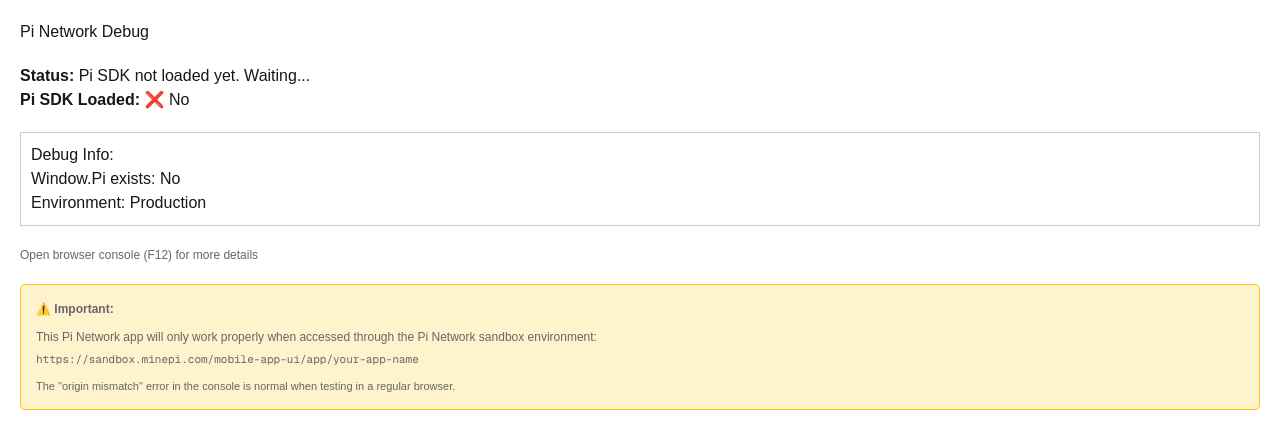
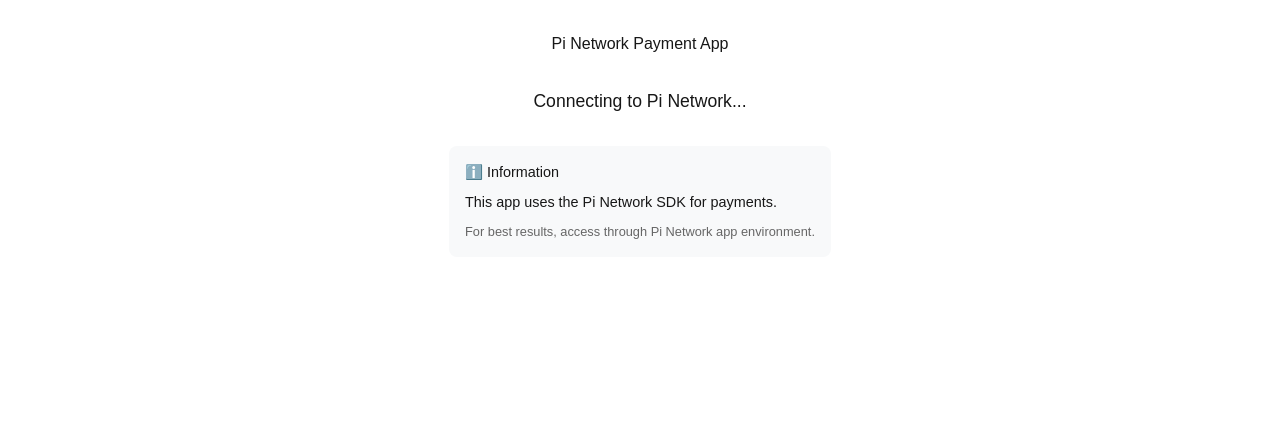
Before and after one commit to jpveneracion/pi-test, a Next.js app: page / in a window 1280 px wide. Shown: the top 448 px of the page. Built offline with nearby package versions, Linux system fonts and the light colour scheme.

Commit message:
implemented the official pi-sdk-nextjs demo app

```diff
--- a/app/api/approve/approve.js
+++ /dev/null
@@ -1,26 +0,0 @@
-import { NextResponse } from "next/server";
-
-export async function POST(req) {
-  const { paymentId } = await req.json();
-
-  try {
-    const res = await fetch(
-      `https://api.minepi.com/v2/payments/${paymentId}/approve`,
-      {
-        method: "POST",
-        headers: {
-          Authorization: `Key ${process.env.PI_API_KEY}`,
-        },
-      }
-    );
-
-    const data = await res.json();
-
-    return NextResponse.json({ success: true, data });
-  }  catch (err) {
-  return NextResponse.json({
-    error: true,
-    message: err.message,
-  });
-}
-}
--- a/app/api/complete/route.js
+++ /dev/null
@@ -1,28 +0,0 @@
-import { NextResponse } from "next/server";
-
-export async function POST(req) {
-  const { paymentId, txid } = await req.json();
-
-  try {
-    const res = await fetch(
-      `https://api.minepi.com/v2/payments/${paymentId}/complete`,
-      {
-        method: "POST",
-        headers: {
-          Authorization: `Key ${process.env.PI_API_KEY}`,
-          "Content-Type": "application/json",
-        },
-        body: JSON.stringify({ txid }),
-      }
-    );
-
-    const data = await res.json();
-
-    return NextResponse.json({ success: true, data });
-  } catch (err) {
-  return NextResponse.json({
-    error: true,
-    message: err.message,
-  });
-}
-}
--- a/app/api/pi_payment/approve/route.ts
+++ /dev/null
@@ -1,7 +0,0 @@
-import { NextRequest, NextResponse } from 'next/server';
-import { approvePOST } from 'pi-sdk-nextjs';
-
-export async function POST(req: NextRequest) {
-  // TODO: Fill this handler with Pi logic or call out to your SDK
-  return approvePOST(req);
-}
--- a/app/api/pi_payment/cancel/route.ts
+++ /dev/null
@@ -1,7 +0,0 @@
-import { NextRequest, NextResponse } from 'next/server';
-import { cancelPOST } from 'pi-sdk-nextjs';
-
-export async function POST(req: NextRequest) {
-  // TODO: Fill this handler with Pi logic or call out to your SDK
-  return cancelPOST(req);
-}
--- a/app/api/pi_payment/complete/route.ts
+++ /dev/null
@@ -1,7 +0,0 @@
-import { NextRequest, NextResponse } from 'next/server';
-import { completePOST } from 'pi-sdk-nextjs';
-
-export async function POST(req: NextRequest) {
-  // TODO: Fill this handler with Pi logic or call out to your SDK
-  return completePOST(req);
-}
--- a/app/api/pi_payment/error/route.ts
+++ /dev/null
@@ -1,7 +0,0 @@
-import { NextRequest, NextResponse } from 'next/server';
-import { errorPOST } from 'pi-sdk-nextjs';
-
-export async function POST(req: NextRequest) {
-  // TODO: Fill this handler with Pi logic or call out to your SDK
-  return errorPOST(req);
-}
--- a/app/api/pi_payment/incomplete/route.ts
+++ /dev/null
@@ -1,7 +0,0 @@
-import { NextRequest, NextResponse } from 'next/server';
-import { incompletePOST } from 'pi-sdk-nextjs';
-
-export async function POST(req: NextRequest) {
-  // TODO: Fill this handler with Pi logic or call out to your SDK
-  return incompletePOST(req);
-}
--- a/app/layout.tsx
+++ b/app/layout.tsx
@@ -14,8 +14,8 @@
 });
 
 export const metadata: Metadata = {
-  title: "Create Next App",
-  description: "Generated by create next app",
+  title: "Pi Network Payment App",
+  description: "Simple Pi Network payment integration",
 };
 
 export default function RootLayout({
@@ -29,7 +29,10 @@
       className={`${geistSans.variable} ${geistMono.variable} h-full antialiased`}
     >
       <body className="min-h-full flex flex-col">
-        <Script src="https://sdk.minepi.com/pi-sdk.js" strategy="beforeInteractive" />
+        <Script
+          src="https://sdk.minepi.com/pi-sdk.js"
+          strategy="beforeInteractive"
+        />
         {children}
       </body>
     </html>
--- a/app/page.js
+++ b/app/page.js
@@ -3,100 +3,160 @@
 import { useEffect, useState } from "react";
 
 export default function Home() {
-  const [status, setStatus] = useState("Initializing...");
-  const [piSdkLoaded, setPiSdkLoaded] = useState(false);
-  const [windowPiExists, setWindowPiExists] = useState(false);
+  const [user, setUser] = useState(null);
+  const [status, setStatus] = useState("Connecting to Pi Network...");
+  const [piReady, setPiReady] = useState(false);
 
   useEffect(() => {
-    let retryTimeout;
+    let checkInterval;
 
-    async function initPi() {
+    const initPi = async () => {
       try {
-        setStatus("Checking for Pi SDK...");
+        // Wait for Pi SDK to load
+        const waitForPi = () => {
+          return new Promise((resolve) => {
+            if (window.Pi) {
+              resolve(window.Pi);
+            } else {
+              checkInterval = setInterval(() => {
+                if (window.Pi) {
+                  clearInterval(checkInterval);
+                  resolve(window.Pi);
+                }
+              }, 500);
+            }
+          });
+        };
 
-        // Check if Pi SDK exists and is loaded
-        if (window.Pi && window.Pi.init) {
-          setWindowPiExists(true);
-          setStatus("Pi SDK found! Initializing...");
+        const Pi = await waitForPi();
 
-          // Initialize Pi SDK first
-          window.Pi.init({
+        // Initialize Pi SDK
+        Pi.init({
           version: "2.0",
           sandbox: process.env.NEXT_PUBLIC_PI_SANDBOX !== "false",
         });
 
-          setPiSdkLoaded(true);
-          setStatus("Pi SDK initialized! Waiting for connection...");
+        setPiReady(true);
+        setStatus("Authenticating...");
 
-          // Wait a bit for init to complete before authenticating
-          setTimeout(async () => {
-            try {
-              setStatus("Attempting authentication...");
-
-              // Try to authenticate
-              const auth = await window.Pi.authenticate(
+        // Authenticate user
+        const auth = await Pi.authenticate(
           ["username", "payments"],
           (payment) => {
             console.log("Incomplete payment found:", payment);
           }
         );
 
-              setStatus(`✅ Authenticated as: ${auth.user.username}`);
-            } catch (authError) {
-              setStatus(`Auth Error: ${authError.message}`);
-              console.error("Authentication Error:", authError);
+        setUser(auth.user);
+        setStatus("Ready");
+      } catch (error) {
+        setStatus("Connection failed. Please use Pi Network app.");
+        console.error("Pi SDK error:", error);
       }
-          }, 1000);
+    };
 
-        } else {
-          setWindowPiExists(false);
-          setStatus("Pi SDK not loaded yet. Waiting...");
-          // Wait and try again
-          retryTimeout = setTimeout(initPi, 1000);
-        }
-      } catch (error) {
-        setStatus(`Error: ${error.message}`);
-        console.error("Pi SDK Error:", error);
-      }
-    }
-
-    // Start initialization
     initPi();
 
-    // Cleanup
     return () => {
-      if (retryTimeout) clearTimeout(retryTimeout);
+      if (checkInterval) clearInterval(checkInterval);
     };
   }, []);
 
+  const handlePayment = async () => {
+    if (!window.Pi || !piReady) {
+      alert("Pi Network is not ready. Please try again.");
+      return;
+    }
+
+    try {
+      const paymentData = {
+        amount: 1,
+        memo: "Test Payment",
+        metadata: { itemId: "test-1" },
+      };
+
+      const callbacks = {
+        onReadyForServerApproval: (paymentId) => {
+          console.log("Payment ready for approval:", paymentId);
+          // TODO: Call your backend API to approve payment
+        },
+        onReadyForServerCompletion: (paymentId, txid) => {
+          console.log("Payment completed:", paymentId, txid);
+          alert("Payment completed successfully!");
+          // TODO: Call your backend API to complete payment
+        },
+        onCancel: (paymentId) => {
+          console.log("Payment cancelled:", paymentId);
+          setStatus("Payment cancelled");
+        },
+        onError: (error) => {
+          console.error("Payment error:", error);
+          setStatus("Payment failed");
+        },
+      };
+
+      await window.Pi.createPayment(paymentData, callbacks);
+    } catch (error) {
+      console.error("Payment error:", error);
+      alert("Payment failed. Please try again.");
+    }
+  };
+
   return (
-    <main style={{ padding: 20 }}>
-      <h1>Pi Network Debug</h1>
+    <main style={{ padding: "2rem", maxWidth: "600px", margin: "0 auto" }}>
+      <h1 style={{ textAlign: "center", marginBottom: "2rem" }}>
+        Pi Network Payment App
+      </h1>
 
-      <div style={{ marginTop: 20 }}>
-        <p><strong>Status:</strong> {status}</p>
-        <p><strong>Pi SDK Loaded:</strong> {piSdkLoaded ? "✅ Yes" : "❌ No"}</p>
+      <div style={{ textAlign: "center", marginBottom: "2rem" }}>
+        <p style={{ fontSize: "1.1rem" }}>{status}</p>
       </div>
 
-      <div style={{ marginTop: 20, padding: 10, border: "1px solid #ccc" }}>
-        <h3>Debug Info:</h3>
-        <p>Window.Pi exists: {windowPiExists ? "Yes" : "No"}</p>
-        <p>Environment: {process.env.NEXT_PUBLIC_PI_SANDBOX === "true" ? "Sandbox" : "Production"}</p>
+      {user && (
+        <div style={{ textAlign: "center" }}>
+          <p style={{ marginBottom: "1rem" }}>
+            Welcome, <strong>{user.username}</strong>!
+          </p>
+          <button
+            onClick={handlePayment}
+            style={{
+              padding: "1rem 2rem",
+              backgroundColor: "#7b2cbf",
+              color: "white",
+              border: "none",
+              borderRadius: "8px",
+              fontSize: "1rem",
+              cursor: "pointer",
+              fontWeight: "bold",
+            }}
+            onMouseOver={(e) =>
+              (e.target.style.backgroundColor = "#9d4edd")
+            }
+            onMouseOut={(e) =>
+              (e.target.style.backgroundColor = "#7b2cbf")
+            }
+          >
+            Pay 1 Pi
+          </button>
         </div>
+      )}
 
-      <div style={{ marginTop: 20, fontSize: 12, color: "#666" }}>
-        <p>Open browser console (F12) for more details</p>
-
-        <div style={{ marginTop: 20, padding: 15, backgroundColor: "#fff3cd", border: "1px solid #ffc107", borderRadius: 5 }}>
-          <strong>⚠️ Important:</strong>
-          <p style={{ marginTop: 10 }}>This Pi Network app will only work properly when accessed through the Pi Network sandbox environment:</p>
-          <p style={{ marginTop: 5, fontSize: 11 }}>
-            <code>https://sandbox.minepi.com/mobile-app-ui/app/your-app-name</code>
+      <div
+        style={{
+          marginTop: "2rem",
+          padding: "1rem",
+          backgroundColor: "#f8f9fa",
+          borderRadius: "8px",
+          fontSize: "0.9rem",
+        }}
+      >
+        <h3 style={{ marginBottom: "0.5rem" }}>ℹ️ Information</h3>
+        <p style={{ marginBottom: "0.5rem" }}>
+          This app uses the Pi Network SDK for payments.
         </p>
-          <p style={{ marginTop: 10, fontSize: 11 }}>
-            The &quot;origin mismatch&quot; error in the console is normal when testing in a regular browser.
+        <p style={{ color: "#666", fontSize: "0.8rem" }}>
+          For best results, access through Pi Network app environment.
         </p>
-        </div>
       </div>
     </main>
   );
--- a/components/PiButton.tsx
+++ /dev/null
@@ -1,31 +0,0 @@
-"use client";
-import React from 'react';
-import { usePiConnection, usePiPurchase } from 'pi-sdk-react';
-import { PaymentData } from 'pi-sdk-js';
-
-const defaultPaymentData: PaymentData = {
-  amount: 0.01,
-  memo: 'Example Pi Payment',
-  metadata: { productId: 42, description: 'Demo purchase via Pi Network' }
-};
-
-export interface PiButtonProps {
-  paymentData?: PaymentData;
-  onConnected?: () => void;
-  children?: React.ReactNode;
-}
-
-export function PiButton({ paymentData = defaultPaymentData, onConnected, children }: PiButtonProps) {
-  const { connected } = usePiConnection();
-  const purchase = usePiPurchase(paymentData);
-
-  React.useEffect(() => {
-    if (connected && onConnected) onConnected();
-  }, [connected, onConnected]);
-
-  return (
-    <button disabled={!connected} onClick={purchase}>
-      {children || 'Buy with Pi'}
-    </button>
-  );
-}
--- a/package.json
+++ b/package.json
@@ -10,8 +10,6 @@
   },
   "dependencies": {
     "next": "16.2.2",
-    "pi-sdk-js": "github:pi-apps/pi-sdk-js",
-    "pi-sdk-nextjs": "github:pi-apps/pi-sdk-nextjs",
     "react": "19.2.4",
     "react-dom": "19.2.4"
   },
```
Also changed, not shown: vercel.json (deleted), 2 other files (tests, documents, lock files or other folders). Lines whose indentation alone changed are shown as unchanged.
